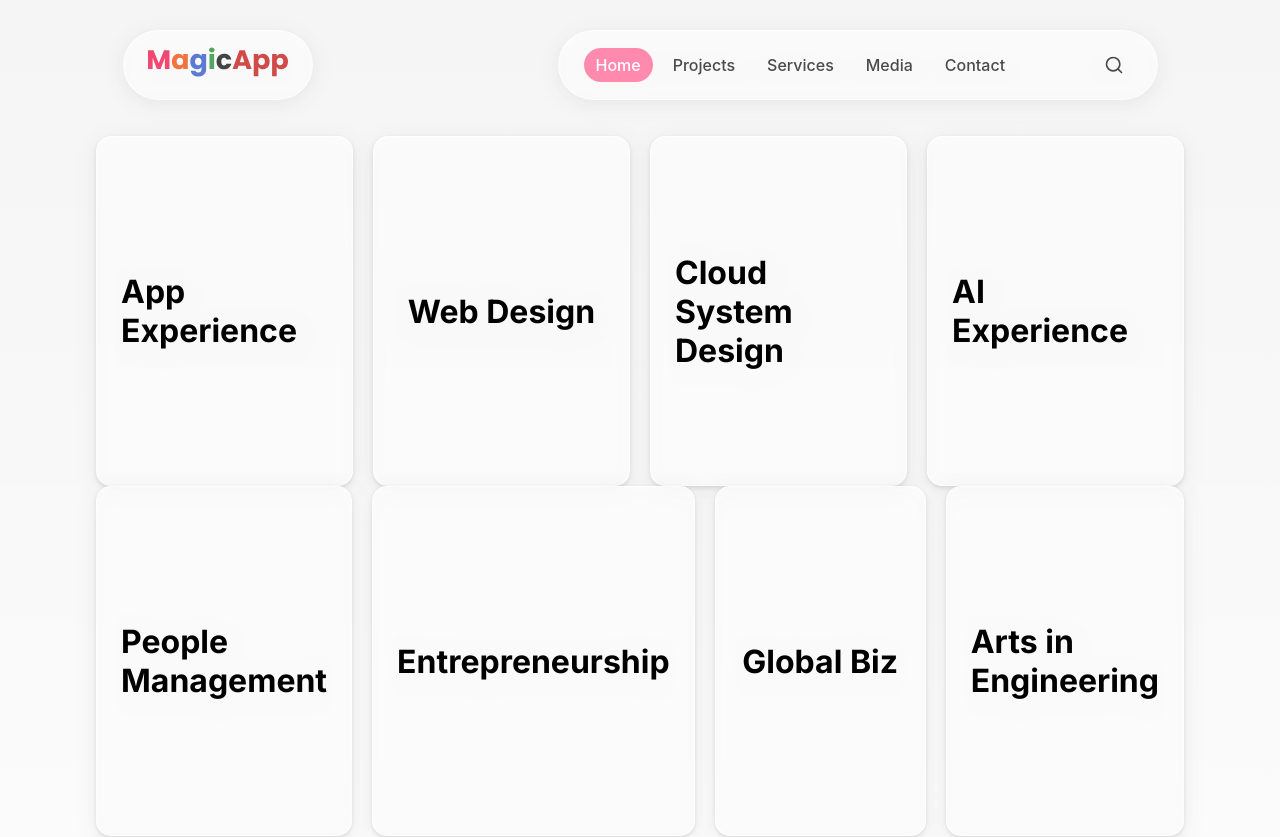
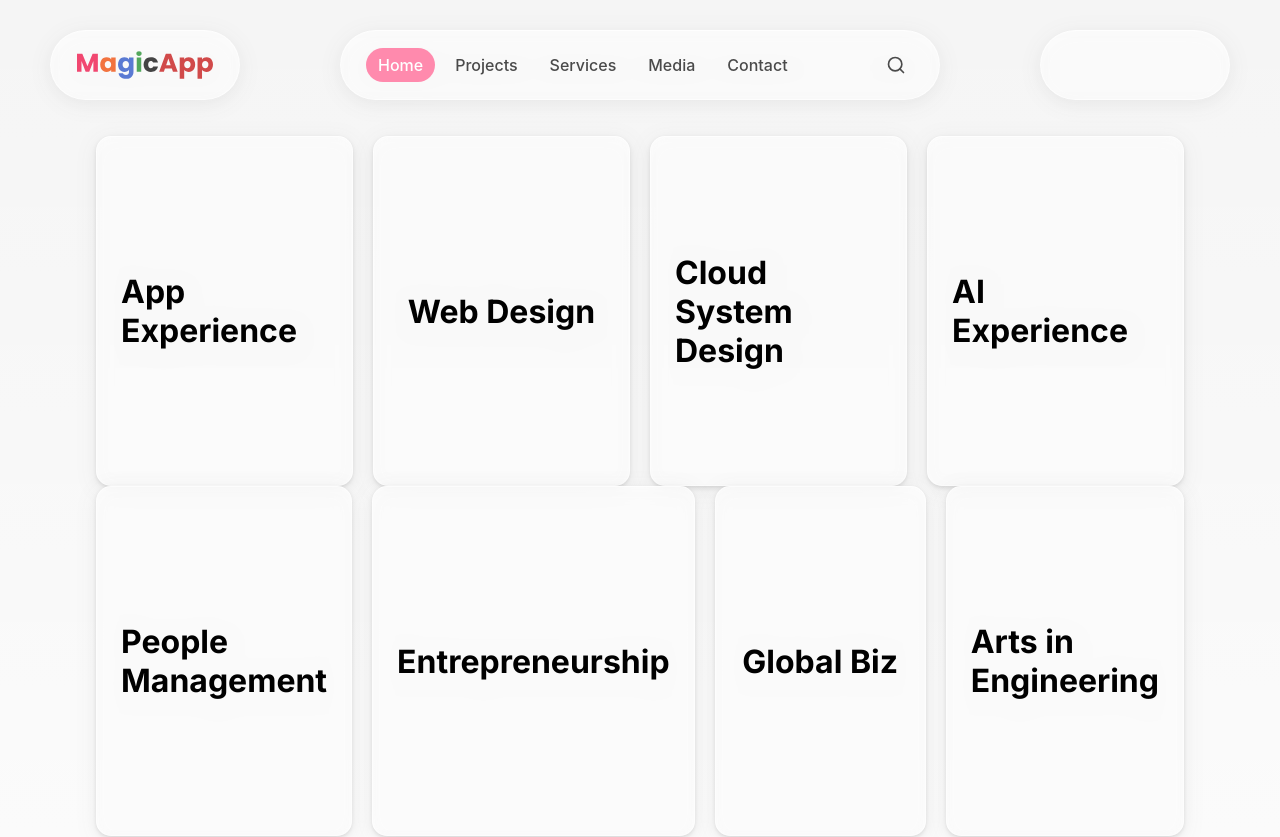
Before and after one commit to shotastage/shotastage.GitHub, a Next.js app: page / in a window 1280 px wide. Shown: the top 837 px of the page. Built offline with nearby package versions, Linux system fonts and the light colour scheme.

Commit message:
revise style

```diff
--- a/src/views/NavigationPill.tsx
+++ b/src/views/NavigationPill.tsx
@@ -67,6 +67,8 @@ const NavigationPill: React.FC = () => {
           </svg>
         </button>
       </div>
+      <div className={styles.navBrand}>
+      </div>
     </nav>
   );
 };
--- a/src/views/NavigationStyle.module.scss
+++ b/src/views/NavigationStyle.module.scss
@@ -32,6 +32,17 @@ $nav-hover-color: #ffa9c3; // Change hover state color to light gray
     width: 190px;
     margin: 0 auto;
     height: 70px;
+
+    a {
+      display: inline-flex;
+      align-items: center;
+    }
+
+    img {
+      max-width: 100%;
+      height: auto;
+      object-fit: contain;
+    }
 
     @media screen and (max-width: 480px){
       display: none;
```
